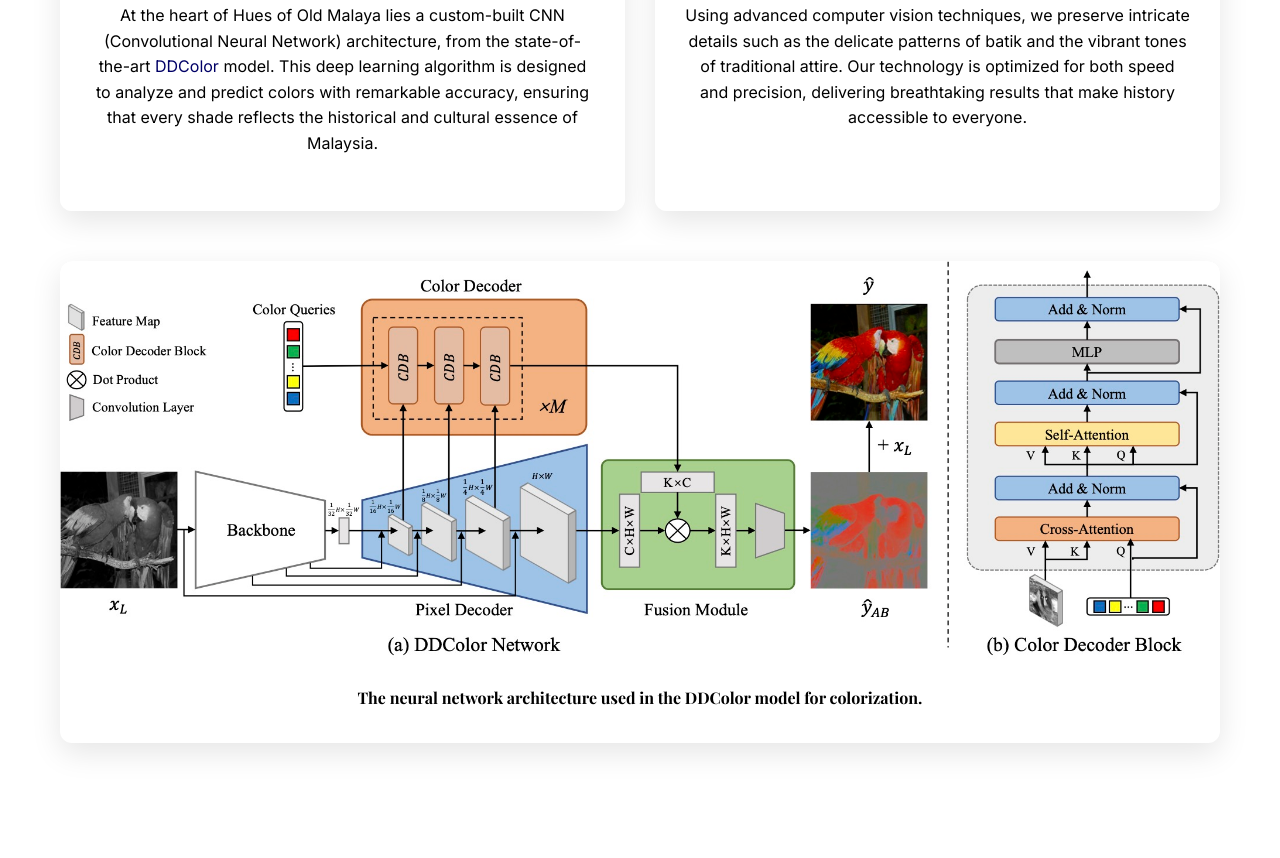
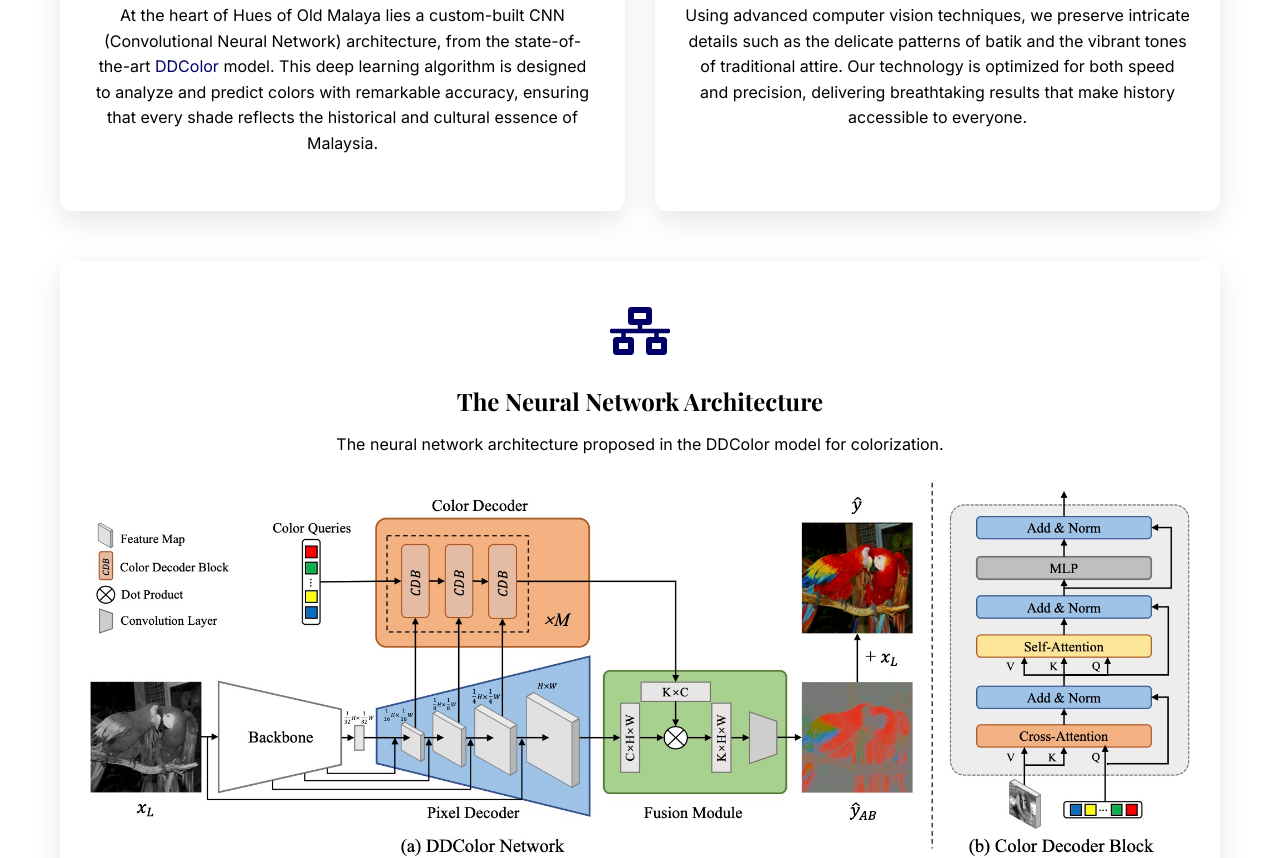
Before and after one commit to p1sangmas/HuesofOldMalaya, a plain HTML site: page index.html in a window 1280 px wide. Shown: the part 1939-2797 px from the top of the page. Drawn offline with nearby package versions, Linux system fonts and the light colour scheme; a web font is replaced by a local one.

Commit message:
update changes

```diff
--- a/index.html
+++ b/index.html
@@ -97,8 +97,12 @@
                     </div>
                 </div>
                 <div class="tech-image">
+                    <div class="tech-icon">
+                        <i class="fas fa-network-wired" style="font-size: 3rem; color: var(--primary-color);"></i>
+                    </div>
+                    <h3>The Neural Network Architecture</h3>
+                    <p>The neural network architecture proposed in the DDColor model for colorization.</p>
                     <img src="network_arch.jpg" alt="Neural network architecture diagram" class="placeholder-img">
-                    <h4 class="image-description" style="background-color: white; text-align: center;">The neural network architecture used in the DDColor model for colorization.</h4>
                 </div>
             </div>
         </section>
@@ -298,7 +302,7 @@
         <div class="container">
             <div class="footer-content">
                 <div class="footer-brand">
-                    <a href="#" class="logo">Hues of Old Malaya</a>
+                    <a href="#" class="logo">Hues of Old Malaya 🇲🇾</a>
                     <p>Bringing the past to life with AI colorization technology.</p>
                 </div>
                 <div class="footer-links">
--- a/styles.css
+++ b/styles.css
@@ -246,7 +246,7 @@ a:hover {
 }
 
 .gradient-text {
-    background: linear-gradient(45deg, #0055ff, #ffcc00, #d0103a);
+    background: linear-gradient(60deg, #010066, #ffcc00, #d0103a, #f0f0f0);
     -webkit-background-clip: text;
     background-clip: text;
     -webkit-text-fill-color: transparent;
@@ -426,10 +426,12 @@ a:hover {
 }
 
 .tech-image {
-    margin-top: 50px;
+    background-color: var(--card-bg);
+    padding: 30px;
     border-radius: var(--border-radius);
-    overflow: hidden;
     box-shadow: var(--box-shadow);
+    transition: var(--transition);
+    text-align: center;
 }
 
 .tech-image:hover {
```
Also changed, not shown: 1 other file.
